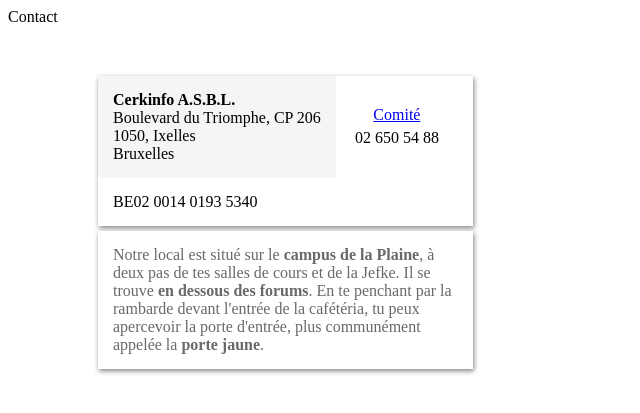
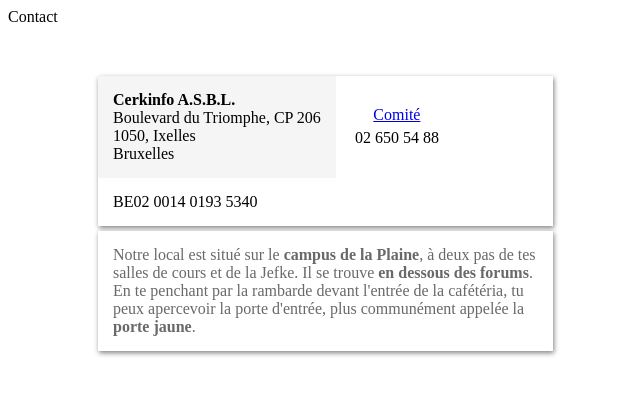
Before and after one commit to Cerkinfo/Site, a Django app: template welcoming/templates/contact.html in a window 1280 px wide. Shown: the top 413 px of the page, without its empty margins (0-640 px from the left). Run offline with Django 3.2, Linux system fonts and the light colour scheme; the template is opened without the code that fills it, so the values that code supplies are empty; parts of the project's set-up code (start-up, migrations or seed data) failed here and were passed over; some libraries are stand-ins or nearby versions.

Commit message:
[fix] contact css

```diff
--- a/cerkinfobe/static/css/contact.css
+++ b/cerkinfobe/static/css/contact.css
@@ -36,7 +36,7 @@
     display: block;
     margin-top: 5px;
     padding: 15px;
-    width: 345px;
+    width: 425px;
     font-weight: 200;
 }
 
```
